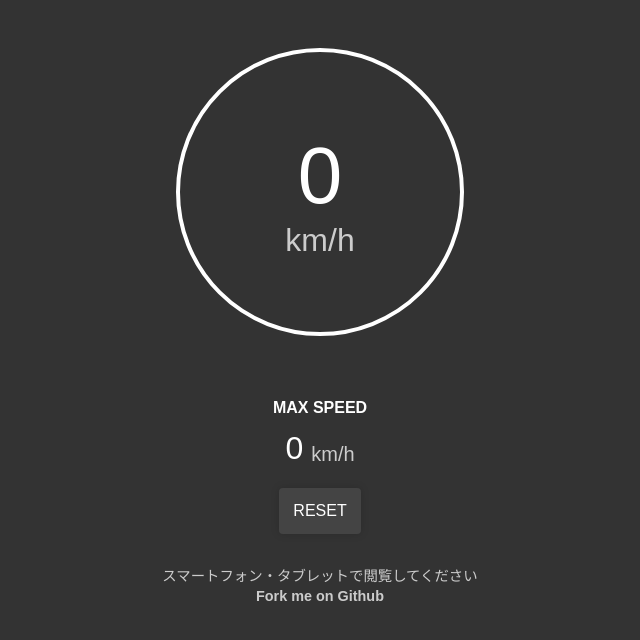
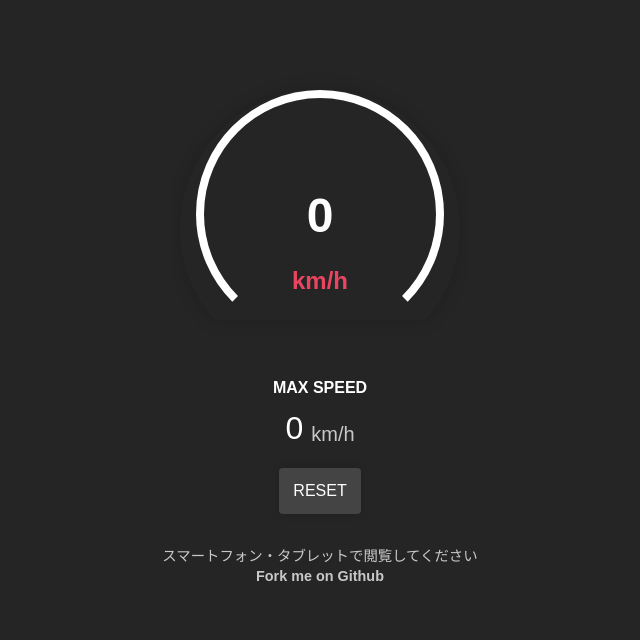
Before and after one commit to TinyKitten/SpeedometerPWA, a React (Create React App) app: page / in a window 1280 px wide. Shown: the top 640 px of the page, without its empty margins (320-960 px from the left). Built offline with nearby package versions, Linux system fonts and the light colour scheme; no server answers.

Commit message:
ゲージデザイン修正

```diff
--- a/src/App.module.css
+++ b/src/App.module.css
@@ -10,3 +10,11 @@
   font-size: 2rem;
   line-height: 2;
 }
+
+.container {
+  display: flex;
+  justify-content: center;
+  align-items: center;
+  flex-direction: column;
+  padding: 64px;
+}
--- a/src/App.tsx
+++ b/src/App.tsx
@@ -39,7 +39,7 @@ const App: React.FC = () => {
   }
 
   return (
-    <div>
+    <div className={styles.container}>
       <Snackbar
         open={showReload}
         message="新しいバージョンがリリースされました🚀"
--- a/src/components/Gauge/index.tsx
+++ b/src/components/Gauge/index.tsx
@@ -1,4 +1,6 @@
-import React from 'react';
+import React, { useCallback } from 'react';
+import { useState } from 'react';
+import { useEffect } from 'react';
 import styles from './styles.module.css';
 
 type Props = {
@@ -6,25 +8,109 @@ type Props = {
 };
 
 const Gauge: React.FC<Props> = ({ speed }: Props) => {
-  const circleColorClassName = (() => {
-    if (speed === 0) {
-      return styles.circle;
-    } else if (speed < 30) {
-      return [styles.circle, styles.green].join(' ');
-    } else if (speed < 60) {
-      return [styles.circle, styles.yellow].join(' ');
+  const [redPathD, setRedPathD] = useState(
+    'M 234.86762205972212 234.8380028402848 A 120 120 0 1 0 65.14718625761428 234.8528137423857'
+  );
+
+  const angleInRadians = (angleInDegrees: number) =>
+    (angleInDegrees - 90) * (Math.PI / 180.0);
+
+  const polarToCartesian = useCallback(
+    (cx: number, cy: number, radius: number, angleInDegrees: number) => {
+      const a = angleInRadians(angleInDegrees);
+      return {
+        x: cx + radius * Math.cos(a),
+        y: cy + radius * Math.sin(a),
+      };
+    },
+    []
+  );
+
+  const arc = useCallback(
+    (
+      x: number,
+      y: number,
+      radius: number,
+      startAngle: number,
+      endAngle: number
+    ) => {
+      const fullCircle = endAngle - startAngle === 360;
+      const start = polarToCartesian(x, y, radius, endAngle - 0.01);
+      const end = polarToCartesian(x, y, radius, startAngle);
+      const arcSweep = endAngle - startAngle <= 180 ? '0' : '1';
+
+      const d = [
+        'M',
+        start.x,
+        start.y,
+        'A',
+        radius,
+        radius,
+        0,
+        arcSweep,
+        0,
+        end.x,
+        end.y,
+      ].join(' ');
+
+      if (fullCircle) `${d}z`;
+      return d;
+    },
+    [polarToCartesian]
+  );
+
+  useEffect(() => {
+    if (speed >= 135) {
+      setRedPathD(arc(150, 150, 120, -135, 135));
+      return;
     }
-    return [styles.circle, styles.red].join(' ');
-  })();
+    if (speed >= 67.5) {
+      setRedPathD(arc(150, 150, 120, -135, speed - 67.5));
+    } else {
+      setRedPathD(arc(150, 150, 120, -135, speed - 135));
+    }
+  }, [arc, speed]);
 
   return (
-    <div className={styles.gauge}>
-      <div className={circleColorClassName}>
-        <div className={styles.text}>
-          <span className={styles.speed}>{speed}</span>
-          <span className={styles.unit}>km/h</span>
-        </div>
-      </div>
+    <div className={styles.container}>
+      <svg className={styles.gauge}>
+        <path
+          style={{ filter: 'drop-shadow(0 0 8px rgba(0, 0, 0, 0.16))' }}
+          d="M 256.0845275746526 256.04750355035594 A 140 140 0 1 0 43.93398282201785 256.06601717798213"
+          fill="#252525"
+          strokeWidth="8"
+        />
+        <path
+          d="M 234.86762205972212 234.8380028402848 A 120 120 0 1 0 65.14718625761428 234.8528137423857"
+          fill="none"
+          stroke="#fff"
+          strokeWidth="8"
+        />
+        <path d={redPathD} fill="none" stroke="#E94560" strokeWidth="8" />
+
+        <text
+          x="50%"
+          textAnchor="middle"
+          y="167.5"
+          fontFamily="Arial, Helvetica Neue, sans-serif"
+          fontWeight="bold"
+          fill="white"
+          fontSize="48"
+        >
+          {speed}
+        </text>
+        <text
+          x="50%"
+          textAnchor="middle"
+          y="225"
+          fontFamily="Arial, Helvetica Neue, sans-serif"
+          fontWeight="bold"
+          fill="#E94560"
+          fontSize="24"
+        >
+          km/h
+        </text>
+      </svg>
     </div>
   );
 };
--- a/src/components/Gauge/styles.module.css
+++ b/src/components/Gauge/styles.module.css
@@ -1,12 +1,12 @@
-.circle {
-  width: 280px;
-  height: 280px;
-  border: 4px solid #fff;
-  border-radius: 50%;
+.gauge {
+  width: 300px;
+  height: 300px;
+}
+
+.container {
   display: flex;
   justify-content: center;
   align-items: center;
-  margin: 48px auto;
 }
 .speed,
 .unit {
@@ -21,13 +21,3 @@
   font-size: 2rem;
   opacity: 0.75;
 }
-
-.green {
-  border: 4px solid #4caf50;
-}
-.yellow {
-  border: 4px solid #ffeb3b;
-}
-.red {
-  border: 4px solid #f44336;
-}
--- a/src/index.css
+++ b/src/index.css
@@ -128,7 +128,7 @@ table {
 }
 html,
 body {
-  background: #333;
+  background: #252525;
   color: #fff;
   font-family: sans-serif;
   -webkit-font-smoothing: antialiased;
```
